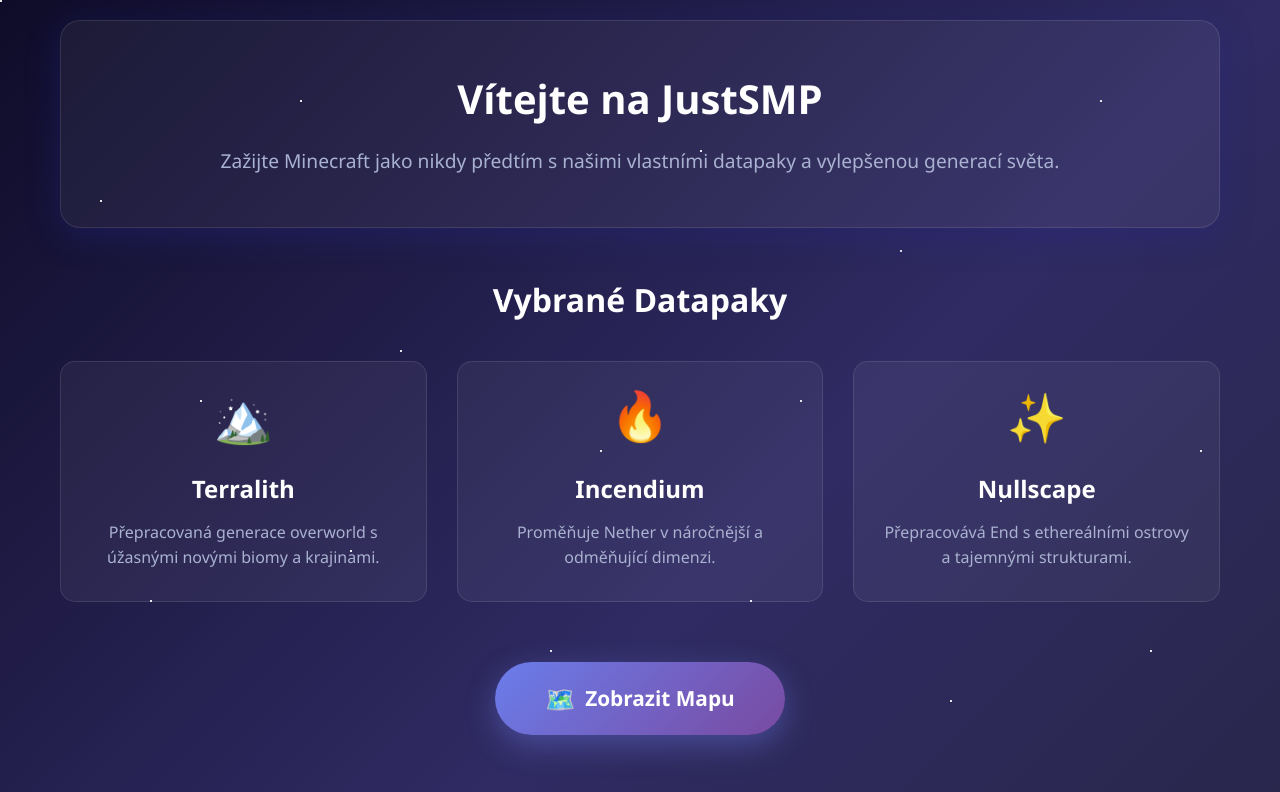
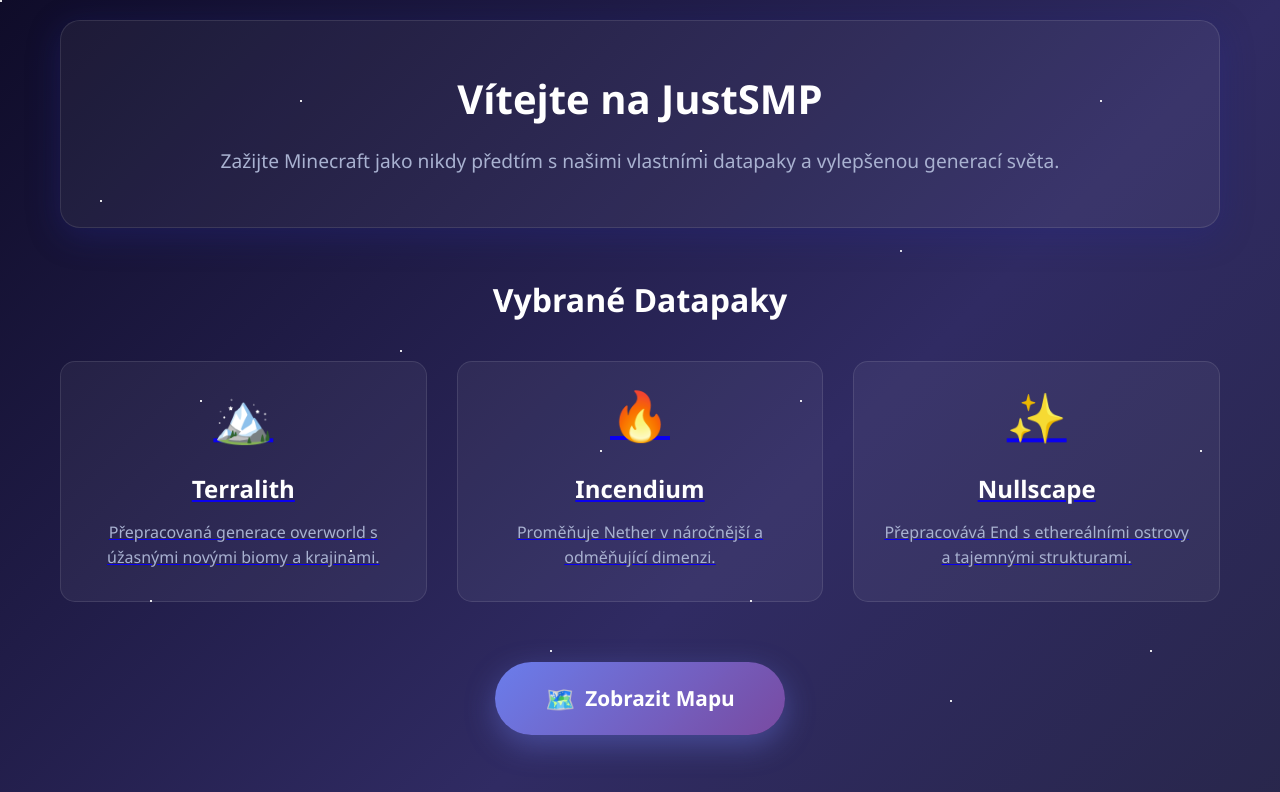
Before and after one commit to JustMatyys/justmatyys.github.io, a plain HTML site: page index.html in a window 1280 px wide. Shown: the top 792 px of the page. Drawn offline with Linux system fonts and the light colour scheme.

Commit message:
Add links to datapack cards in index.html
Updated datapack cards to include links to Modrinth.

```diff
--- a/index.html
+++ b/index.html
@@ -20,21 +20,23 @@
             <section class="datapacks">
                 <h3 class="section-title">Vybrané Datapaky</h3>
                 <div class="datapack-grid">
-                    <div class="datapack-card terralith">
+                    <a href="https://modrinth.com/datapack/terralith" target="_blank" class="datapack-card terralith">
                         <div class="card-icon">🏔️</div>
                         <h4>Terralith</h4>
                         <p>Přepracovaná generace overworld s úžasnými novými biomy a krajinami.</p>
-                    </div>
-                    <div class="datapack-card incendium">
+                    </a>
+
+                    <a href="https://modrinth.com/datapack/incendium" target="_blank" class="datapack-card incendium">
                         <div class="card-icon">🔥</div>
                         <h4>Incendium</h4>
                         <p>Proměňuje Nether v náročnější a odměňující dimenzi.</p>
-                    </div>
-                    <div class="datapack-card nullscape">
+                    </a>
+
+                    <a href="https://modrinth.com/datapack/nullscape" target="_blank" class="datapack-card nullscape">
                         <div class="card-icon">✨</div>
                         <h4>Nullscape</h4>
                         <p>Přepracovává End s ethereálními ostrovy a tajemnými strukturami.</p>
-                    </div>
+                    </a>
                 </div>
             </section>
 
```
